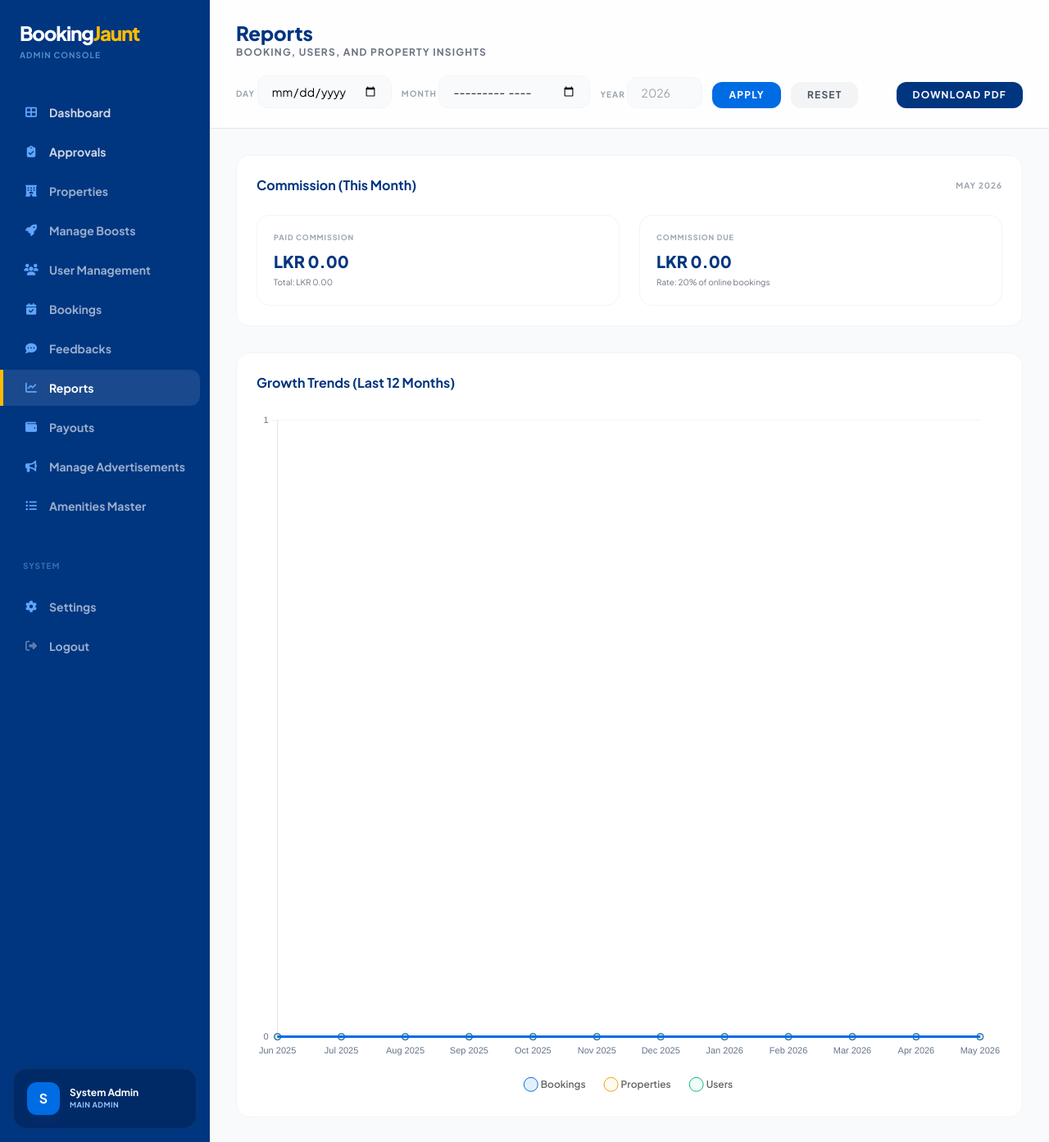
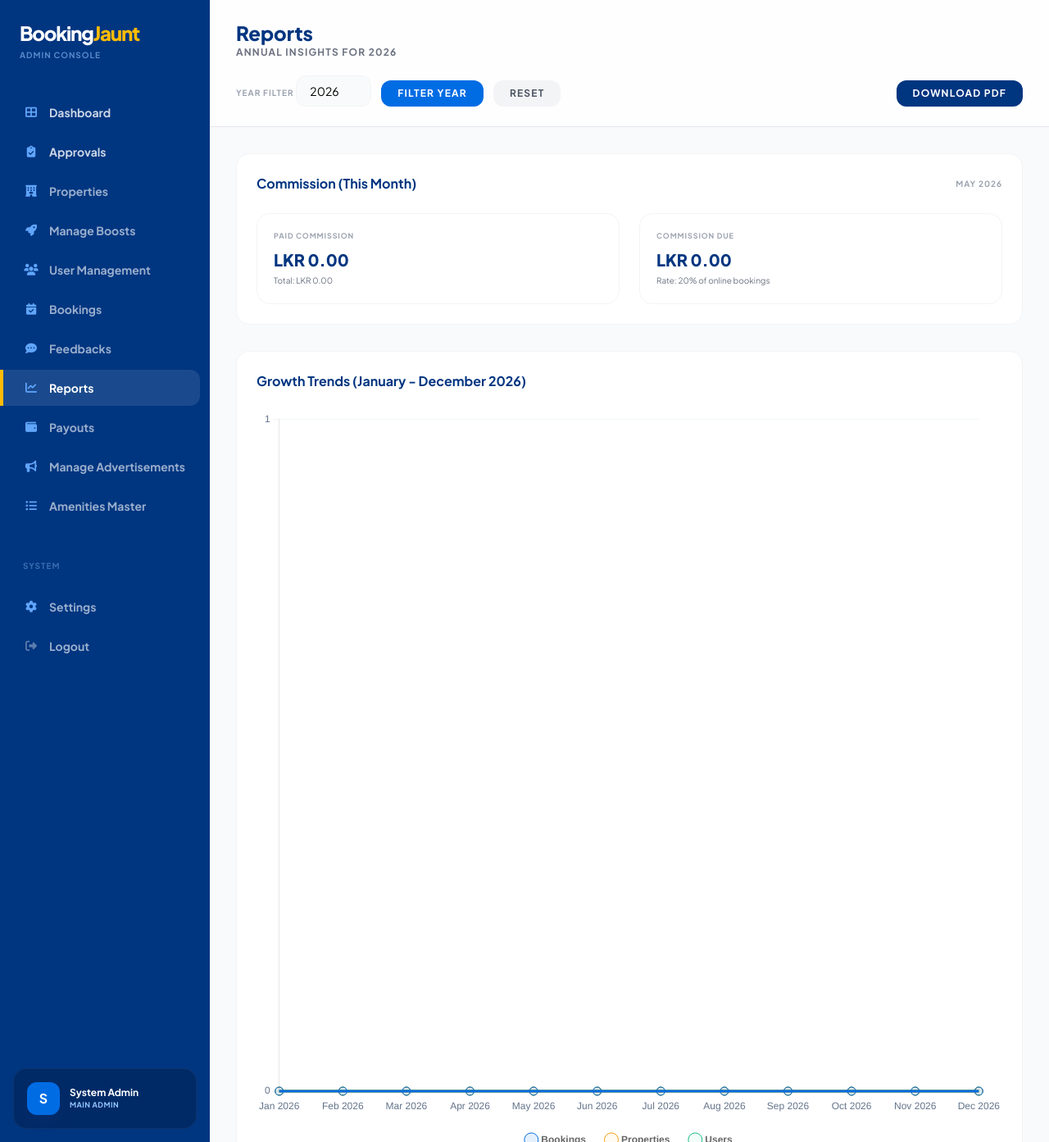
Before and after one commit to Bashitha267/bookingjaunt, a PHP site: page /system/admin/reports.php in a window 1280 px wide. Shown: the whole page at 82% size. Run offline with PHP 8.4, Linux system fonts and the light colour scheme; the visitor is signed in with stand-in values (Sample User, id 1); data that the repository does not hold is empty; some libraries are stand-ins or nearby versions.

Commit message:
Update reports.php to filter by selected year
Refactor report filtering to use selected year and update SQL queries accordingly.

```diff
--- a/system/admin/reports.php
+++ b/system/admin/reports.php
@@ -7,28 +7,12 @@ if (!isset($_SESSION['user_id']) || $_SESSION['role'] !== 'admin') {
 	exit();
 }
 
+// 1. Determine the Year to filter
+$selected_year = $_GET['year'] ?? date('Y');
 $day = $_GET['day'] ?? '';
 $month = $_GET['month'] ?? '';
-$year = $_GET['year'] ?? '';
 
-$date_filter_clause = '';
-$date_params = [];
-$date_label = 'All time';
-
-if ($day !== '') {
-	$date_filter_clause = "DATE(created_at) = ?";
-	$date_params = [$day];
-	$date_label = 'Day ' . $day;
-} elseif ($month !== '') {
-	$date_filter_clause = "DATE_FORMAT(created_at, '%Y-%m') = ?";
-	$date_params = [$month];
-	$date_label = 'Month ' . $month;
-} elseif ($year !== '') {
-	$date_filter_clause = "YEAR(created_at) = ?";
-	$date_params = [$year];
-	$date_label = 'Year ' . $year;
-}
-
+// Commission logic (Keep as is for the current month summary)
 $commission_rate = 0.2;
 $commission_start = date('Y-m-01');
 $commission_end = date('Y-m-t');
@@ -44,25 +28,29 @@ $commission_total = ($commission_row['total_price'] ?? 0) * $commission_rate;
 $commission_paid = ($commission_row['total_paid'] ?? 0) * $commission_rate;
 $commission_due = max(0, $commission_total - $commission_paid);
 
-// Chart Data Logic
-$chart_start = date('Y-m-01', strtotime('-11 months'));
+// 2. FIXED: Generate Keys for JAN to DEC of the SELECTED YEAR
 $chart_keys = [];
 $chart_labels = [];
-for ($i = 11; $i >= 0; $i--) {
-	$chart_keys[] = date('Y-m', strtotime("-$i months"));
-	$chart_labels[] = date('M Y', strtotime("-$i months"));
+for ($m = 1; $m <= 12; $m++) {
+    $month_num = str_pad($m, 2, "0", STR_PAD_LEFT);
+    $chart_keys[] = $selected_year . '-' . $month_num;
+    $chart_labels[] = date('M', mktime(0, 0, 0, $m, 1)) . ' ' . $selected_year;
 }
 
-$bookings_stmt = $pdo->prepare("SELECT DATE_FORMAT(created_at, '%Y-%m') AS ym, COUNT(*) AS count FROM bookings WHERE created_at >= ? GROUP BY ym");
-$bookings_stmt->execute([$chart_start]);
+$start_of_year = $selected_year . '-01-01 00:00:00';
+$end_of_year = $selected_year . '-12-31 23:59:59';
+
+// 3. Updated SQL to filter strictly by the selected year
+$bookings_stmt = $pdo->prepare("SELECT DATE_FORMAT(created_at, '%Y-%m') AS ym, COUNT(*) AS count FROM bookings WHERE created_at BETWEEN ? AND ? GROUP BY ym");
+$bookings_stmt->execute([$start_of_year, $end_of_year]);
 $bookings_rows = $bookings_stmt->fetchAll(PDO::FETCH_KEY_PAIR);
 
-$properties_stmt = $pdo->prepare("SELECT DATE_FORMAT(created_at, '%Y-%m') AS ym, COUNT(*) AS count FROM properties WHERE created_at >= ? GROUP BY ym");
-$properties_stmt->execute([$chart_start]);
+$properties_stmt = $pdo->prepare("SELECT DATE_FORMAT(created_at, '%Y-%m') AS ym, COUNT(*) AS count FROM properties WHERE created_at BETWEEN ? AND ? GROUP BY ym");
+$properties_stmt->execute([$start_of_year, $end_of_year]);
 $properties_rows = $properties_stmt->fetchAll(PDO::FETCH_KEY_PAIR);
 
-$users_stmt = $pdo->prepare("SELECT DATE_FORMAT(created_at, '%Y-%m') AS ym, COUNT(*) AS count FROM users WHERE role != 'admin' AND created_at >= ? GROUP BY ym");
-$users_stmt->execute([$chart_start]);
+$users_stmt = $pdo->prepare("SELECT DATE_FORMAT(created_at, '%Y-%m') AS ym, COUNT(*) AS count FROM users WHERE role != 'admin' AND created_at BETWEEN ? AND ? GROUP BY ym");
+$users_stmt->execute([$start_of_year, $end_of_year]);
 $users_rows = $users_stmt->fetchAll(PDO::FETCH_KEY_PAIR);
 
 $booking_series = [];
@@ -101,25 +89,17 @@ foreach ($chart_keys as $key) {
 				</button>
 				<div>
 					<h1 class="text-2xl font-black text-[#003580]">Reports</h1>
-					<p class="text-xs text-gray-500 font-bold uppercase tracking-widest hidden sm:block">Booking, users, and property insights</p>
+					<p class="text-xs text-gray-500 font-bold uppercase tracking-widest hidden sm:block">Annual Insights for <?php echo $selected_year; ?></p>
 				</div>
 			</div>
 
 			<div class="no-print flex flex-wrap items-end gap-4">
 				<form method="GET" class="flex flex-wrap gap-3 items-end">
 					<div>
-						<label class="text-[10px] font-bold uppercase tracking-widest text-gray-400">Day</label>
-						<input type="date" name="day" value="<?php echo htmlspecialchars($day); ?>" class="mt-2 px-4 py-2 rounded-xl bg-gray-50 border border-gray-100 text-sm">
+						<label class="text-[10px] font-bold uppercase tracking-widest text-gray-400">Year Filter</label>
+						<input type="number" name="year" min="2000" max="2100" value="<?php echo htmlspecialchars($selected_year); ?>" class="mt-2 px-4 py-2 rounded-xl bg-gray-50 border border-gray-100 text-sm">
 					</div>
-					<div>
-						<label class="text-[10px] font-bold uppercase tracking-widest text-gray-400">Month</label>
-						<input type="month" name="month" value="<?php echo htmlspecialchars($month); ?>" class="mt-2 px-4 py-2 rounded-xl bg-gray-50 border border-gray-100 text-sm">
-					</div>
-					<div>
-						<label class="text-[10px] font-bold uppercase tracking-widest text-gray-400">Year</label>
-						<input type="number" name="year" min="2000" max="2100" value="<?php echo htmlspecialchars($year); ?>" placeholder="2026" class="mt-2 px-4 py-2 rounded-xl bg-gray-50 border border-gray-100 text-sm">
-					</div>
-					<button class="px-5 py-2 rounded-xl bg-[#006ce4] text-white text-xs font-bold uppercase tracking-widest">Apply</button>
+					<button class="px-5 py-2 rounded-xl bg-[#006ce4] text-white text-xs font-bold uppercase tracking-widest">Filter Year</button>
 					<a href="reports.php" class="px-5 py-2 rounded-xl bg-gray-100 text-gray-600 text-xs font-bold uppercase tracking-widest">Reset</a>
 				</form>
 				<button id="download-pdf" class="ml-auto px-5 py-2 rounded-xl bg-[#003580] text-white text-xs font-bold uppercase tracking-widest">
@@ -150,8 +130,8 @@ foreach ($chart_keys as $key) {
 
 			<div class="w-full">
 				<div class="bg-white rounded-2xl border border-gray-100 p-6">
-					<h3 class="font-bold text-[#003580] mb-6">Growth Trends (Last 12 Months)</h3>
-					<div class="relative w-full" style="min-height: 350px; height: 60vh;">
+					<h3 class="font-bold text-[#003580] mb-6">Growth Trends (January - December <?php echo $selected_year; ?>)</h3>
+					<div class="relative w-full" style="min-height: 400px; height: 65vh;">
 						<canvas id="growthChart"></canvas>
 					</div>
 				</div>
@@ -178,8 +158,7 @@ foreach ($chart_keys as $key) {
 						backgroundColor: 'rgba(0, 108, 228, 0.1)',
 						tension: 0.4,
 						fill: true,
-						pointRadius: 4,
-						pointHoverRadius: 6
+						pointRadius: 5
 					},
 					{
 						label: 'Properties',
@@ -188,8 +167,7 @@ foreach ($chart_keys as $key) {
 						backgroundColor: 'rgba(245, 158, 11, 0.05)',
 						tension: 0.4,
 						fill: true,
-						pointRadius: 4,
-						pointHoverRadius: 6
+						pointRadius: 5
 					},
 					{
 						label: 'Users',
@@ -198,55 +176,32 @@ foreach ($chart_keys as $key) {
 						backgroundColor: 'rgba(16, 185, 129, 0.05)',
 						tension: 0.4,
 						fill: true,
-						pointRadius: 4,
-						pointHoverRadius: 6
+						pointRadius: 5
 					}
 				]
 			},
 			options: {
 				responsive: true,
-				maintainAspectRatio: false, // Essential for full-width responsive scaling
+				maintainAspectRatio: false,
 				plugins: {
 					legend: {
 						position: 'bottom',
 						labels: {
 							padding: 25,
 							usePointStyle: true,
-							font: {
-								size: 12,
-								family: "'Plus Jakarta Sans', sans-serif",
-								weight: '600'
-							}
+							font: { size: 12, weight: '600' }
 						}
-					},
-					tooltip: {
-						backgroundColor: '#1e293b',
-						padding: 12,
-						titleFont: { size: 14, weight: 'bold' },
-						bodyFont: { size: 13 },
-						cornerRadius: 8
 					}
 				},
 				scales: {
 					y: {
 						beginAtZero: true,
-						ticks: {
-							precision: 0,
-							color: '#64748b',
-							font: { size: 11 }
-						},
-						grid: {
-							color: '#f1f5f9'
-						}
+						ticks: { precision: 0, color: '#64748b' },
+						grid: { color: '#f1f5f9' }
 					},
 					x: {
-						ticks: {
-							color: '#64748b',
-							font: { size: 11 }
-						},
-						grid: {
-							display: false
-						}
+						ticks: { color: '#64748b' },
+						grid: { display: false }
 					}
 				},
 				interaction: {
@@ -261,9 +216,8 @@ foreach ($chart_keys as $key) {
 		});
 
 		function toggleSidebar() {
-			// Add your sidebar toggle logic here if it's not in sidebar.php
 			const sidebar = document.querySelector('aside');
-			sidebar.classList.toggle('-translate-x-full');
+			if(sidebar) sidebar.classList.toggle('-translate-x-full');
 		}
 	</script>
 </body>
```
